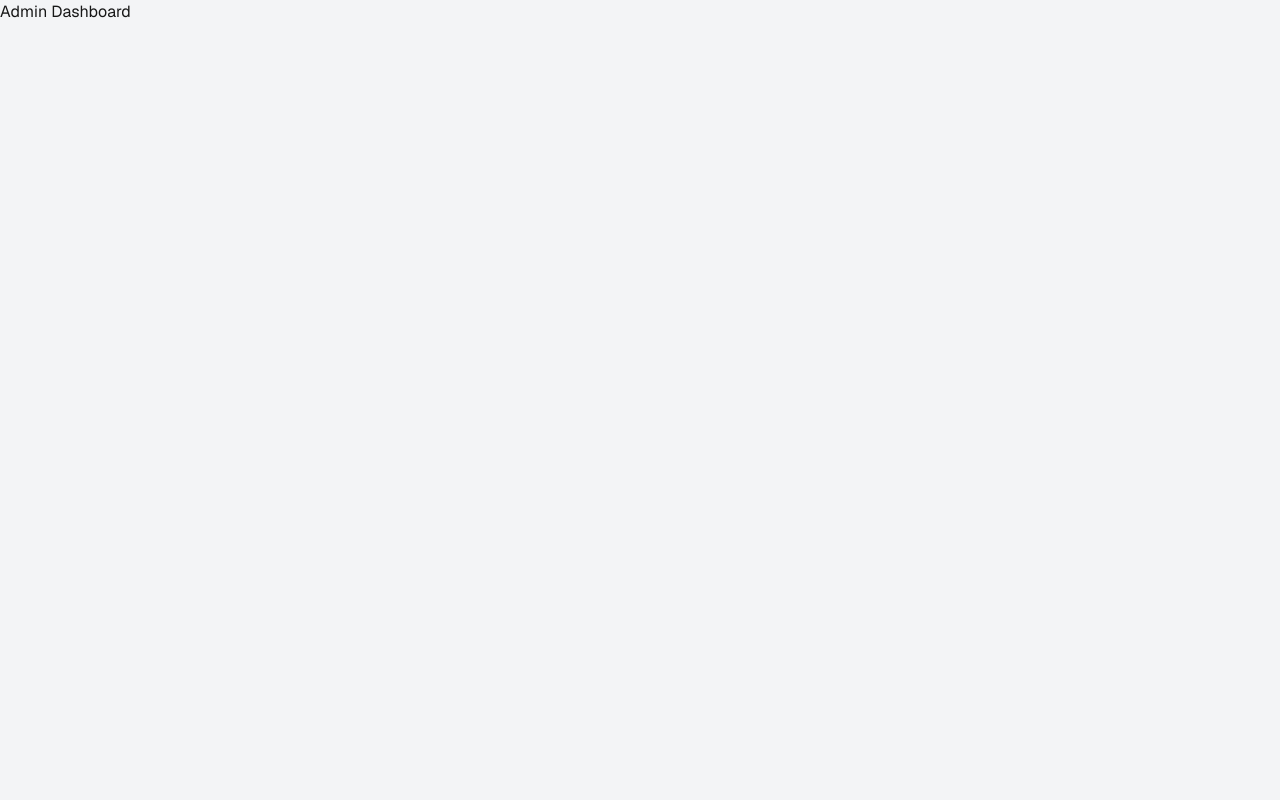
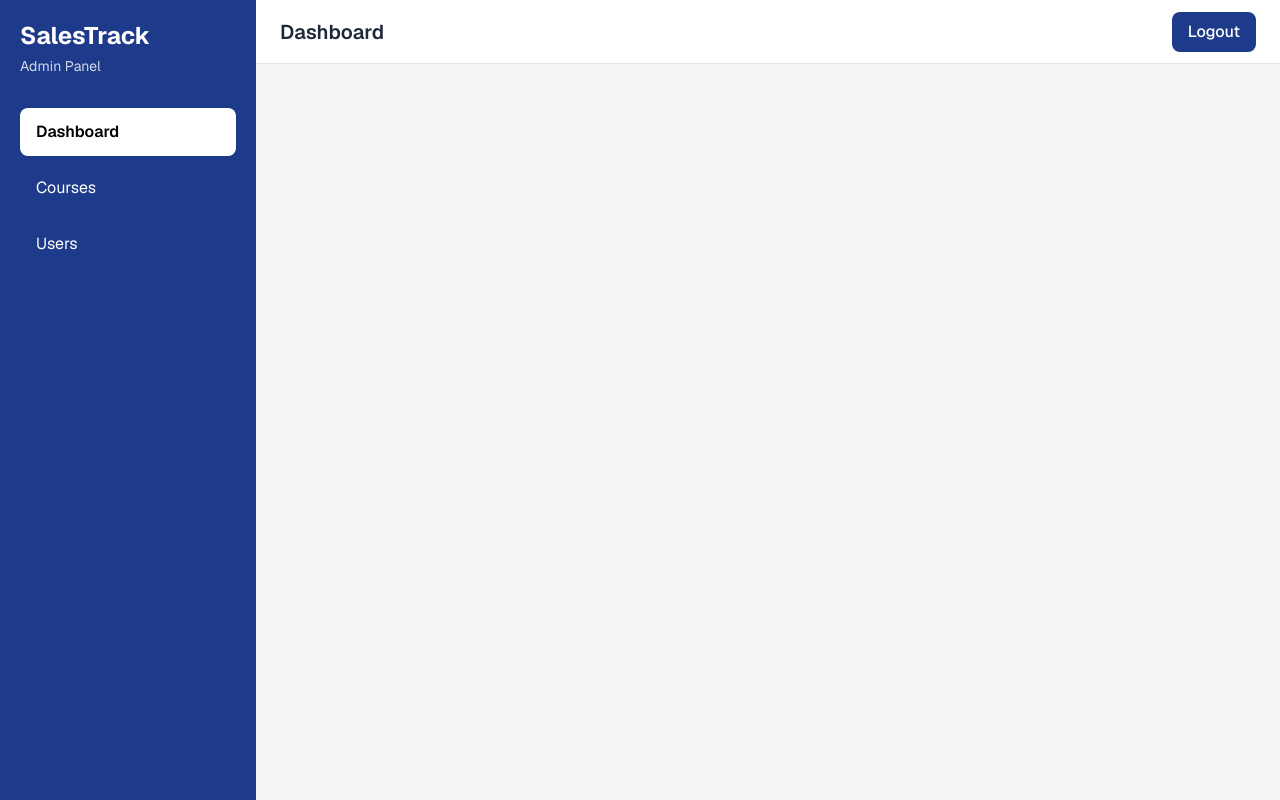
Before and after one commit to belindazhegrova/salestrack-academy-frontend, a Next.js app: page /admin/dashboard in a window 1280 px wide. Built offline with nearby package versions, Linux system fonts and the light colour scheme; no server answers.

Commit message:
add dashboard layout with sidebar and header and implement logout

```diff
--- a/src/app/admin/dashboard/page.tsx
+++ b/src/app/admin/dashboard/page.tsx
@@ -1,5 +1,20 @@
-'use client';
+import SideBar from '@/components/layouts/SideBar';
+import Header from '@/components/layouts/Header';
 
-export default function AdminDashboard() {
-  return <div>Admin Dashboard</div>;
+
+export default function AdminLayout({
+  children,
+}: {
+  children: React.ReactNode;
+}) {
+  return (
+    <div className="flex min-h-screen">
+      <SideBar role="ADMIN" />
+
+      <div className="flex-1 flex flex-col">
+        <Header />
+        <main className="flex-1 p-6 bg-gray-100">{children}</main>
+      </div>
+    </div>
+  );
 }
--- a/src/app/agent/dashboard/page.tsx
+++ b/src/app/agent/dashboard/page.tsx
@@ -1,5 +1,19 @@
-'use client';
+import Sidebar from '@/components/layouts/SideBar';
+import Header from '@/components/layouts/Header';
 
-export default function AgentDashboard() {
-  return <div>Agent Dashboard</div>;
+export default function AdminLayout({
+  children,
+}: {
+  children: React.ReactNode;
+}) {
+  return (
+    <div className="flex min-h-screen">
+      <Sidebar role="ADMIN" />
+
+      <div className="flex-1 flex flex-col">
+        <Header />
+        <main className="flex-1 p-6 bg-gray-100">{children}</main>
+      </div>
+    </div>
+  );
 }
--- a/src/app/login/page.tsx
+++ b/src/app/login/page.tsx
@@ -2,8 +2,8 @@
 
 import { useRouter } from 'next/navigation';
 import { useState } from 'react';
-import { loginApi } from '@/features/auth/auth.service';
-import AuthCard from '@/components/ui/auth/AuthCard';
+import { login } from '@/features/auth/auth.service';
+import AuthCard from '@/components/auth/AuthCard';
 
 export default function LoginPage() {
   const router = useRouter();
@@ -18,7 +18,7 @@ export default function LoginPage() {
       setLoading(true);
       setError('');
 
-      const res = await loginApi({ email, password });
+      const res = await login({ email, password });
       if (res.user.role === 'ADMIN') {
         router.replace('/admin/dashboard');
       } else {
--- a/src/app/register/page.tsx
+++ b/src/app/register/page.tsx
@@ -2,8 +2,8 @@
 
 import { useState } from 'react';
 import { useRouter } from 'next/navigation';
-import { registerApi } from '@/features/auth/auth.service';
-import AuthCard from '@/components/ui/auth/AuthCard';
+import { register } from '@/features/auth/auth.service';
+import AuthCard from '@/components/auth/AuthCard';
 
 export default function RegisterPage() {
   const router = useRouter();
@@ -18,7 +18,7 @@ export default function RegisterPage() {
       setLoading(true);
       setError('');
 
-      await registerApi({ email, password });
+      await register({ email, password });
 
       router.replace('/login');
     } catch (err: any) {
--- /dev/null
+++ b/src/components/layouts/Header.tsx
@@ -0,0 +1,41 @@
+'use client';
+
+import { useRouter } from 'next/navigation';
+import { useState } from 'react';
+import { logout } from '@/features/auth/auth.service';
+
+type HeaderProps = {
+  title?: string;
+};
+
+export default function Header({ title = 'Dashboard' }: HeaderProps) {
+  const router = useRouter();
+  const [isLoggingOut, setIsLoggingOut] = useState(false);
+
+  const handleLogout = async () => {
+    try {
+      setIsLoggingOut(true);
+      await logout();
+    } catch (error) {
+      console.error('Logout failed:', error);
+    } finally {
+       window.location.href = '/login';
+    }
+  };
+
+  return (
+    <header className="h-16 bg-white border-b border-gray-200 flex items-center justify-between px-6">
+      <div>
+        <h1 className="text-xl font-semibold text-gray-800">{title}</h1>
+      </div>
+
+      <button
+        onClick={handleLogout}
+        disabled={isLoggingOut}
+        className="bg-[var(--primary)] text-white px-4 py-2 rounded-lg font-medium hover:opacity-90 transition disabled:opacity-60"
+      >
+        {isLoggingOut ? 'Logging out...' : 'Logout'}
+      </button>
+    </header>
+  );
+}
--- /dev/null
+++ b/src/components/layouts/SideBar.tsx
@@ -0,0 +1,62 @@
+'use client';
+
+import { usePathname, useRouter } from 'next/navigation';
+
+type Role = 'ADMIN' | 'AGENT';
+
+type SidebarProps = {
+  role: Role;
+};
+
+export default function SideBar({ role }: SidebarProps) {
+  const router = useRouter();
+  const pathname = usePathname();
+
+  const adminLinks = [
+    { label: 'Dashboard', path: '/admin/dashboard' },
+    { label: 'Courses', path: '/admin/courses' },
+    { label: 'Users', path: '/admin/users' },
+  ];
+
+  const agentLinks = [
+    { label: 'Dashboard', path: '/agent/dashboard' },
+    { label: 'My Courses', path: '/agent/courses' },
+    { label: 'Progress', path: '/agent/progress' },
+  ];
+
+  const links = role === 'ADMIN' ? adminLinks : agentLinks;
+
+  const sidebarBg =
+    role === 'ADMIN' ? 'bg-[var(--primary)]' : 'bg-emerald-700';
+
+  const title = role === 'ADMIN' ? 'Admin Panel' : 'Learning Portal';
+
+  return (
+    <aside className={`w-64 min-h-screen text-white flex flex-col p-5 ${sidebarBg}`}>
+      <div className="mb-8">
+        <h2 className="text-2xl font-bold">SalesTrack</h2>
+        <p className="text-sm text-white/80 mt-1">{title}</p>
+      </div>
+
+      <nav className="flex flex-col gap-2">
+        {links.map((link) => {
+          const isActive = pathname === link.path;
+
+          return (
+            <button
+              key={link.path}
+              onClick={() => router.push(link.path)}
+              className={`text-left px-4 py-3 rounded-lg transition ${
+                isActive
+                  ? 'bg-white text-black font-semibold'
+                  : 'hover:bg-white/10'
+              }`}
+            >
+              {link.label}
+            </button>
+          );
+        })}
+      </nav>
+    </aside>
+  );
+}
--- a/src/features/auth/auth.service.ts
+++ b/src/features/auth/auth.service.ts
@@ -6,13 +6,28 @@ export type User = {
   role: 'ADMIN' | 'AGENT';
 };
 
-export const loginApi = (data: { email: string; password: string }) =>
+export type LoginResponse = {
+  user: User;
+};
+
+
+export type RegisterResponse = {
+  message: string;
+  user: User;
+};
+
+export type LogoutResponse = {
+  message: string;
+};
+
+
+export const login = (data: { email: string; password: string }) =>
   apiFetch<{ user: User }>('/auth/login', {
     method: 'POST',
     body: JSON.stringify(data),
   });
 
-export const registerApi = (data: { email: string; password: string }) =>
+export const register = (data: { email: string; password: string }) =>
   apiFetch('/auth/register', {
     method: 'POST',
     body: JSON.stringify(data),
@@ -21,7 +36,7 @@ export const registerApi = (data: { email: string; password: string }) =>
 export const getMe = () =>
   apiFetch<User>('/auth/me');
 
-export const logoutApi = () =>
+export const logout = () =>
   apiFetch('/auth/logout', {
     method: 'POST',
   });
```
Also changed, not shown: src/components/auth/AuthCard.tsx (renamed from src/components/ui/auth/AuthCard.tsx).
